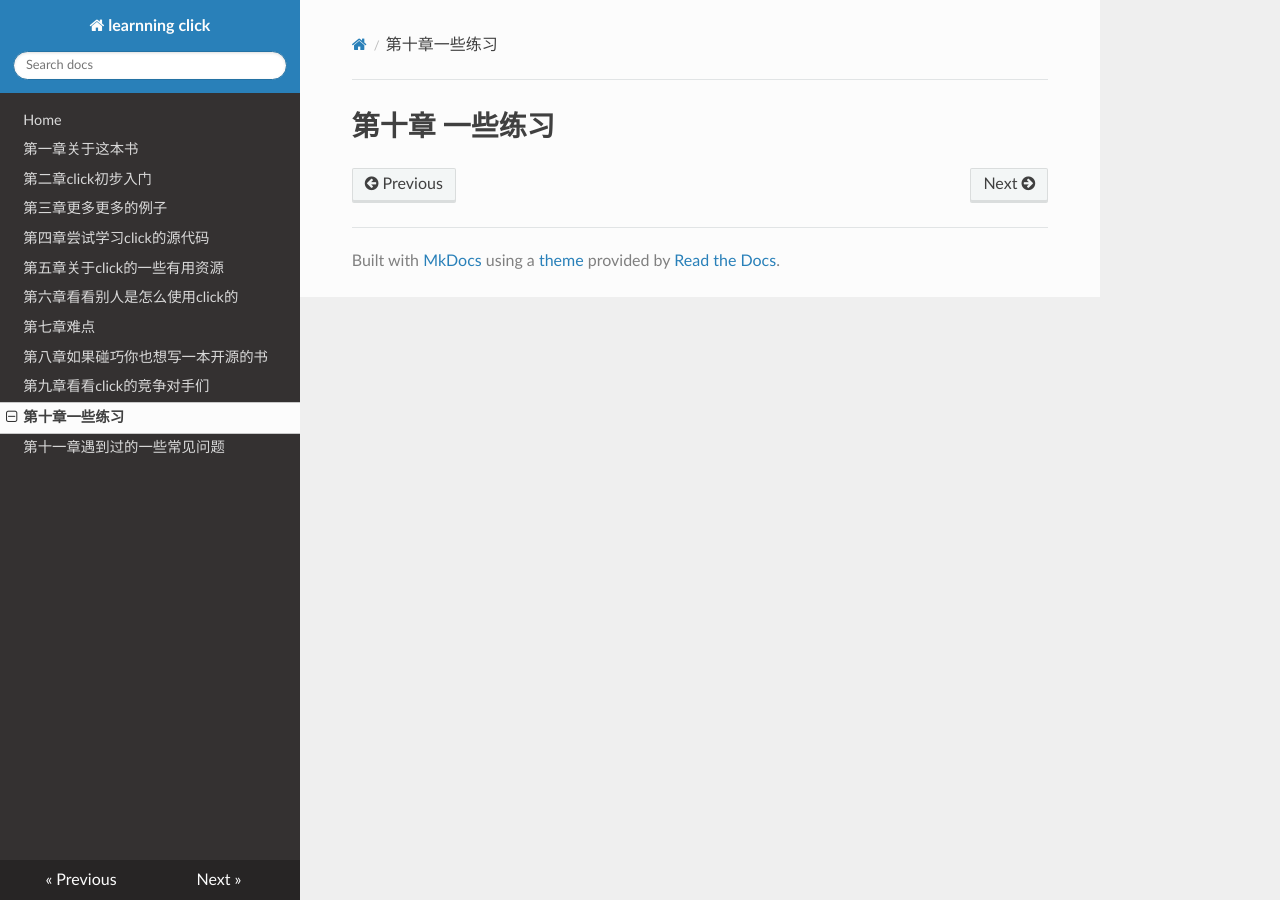
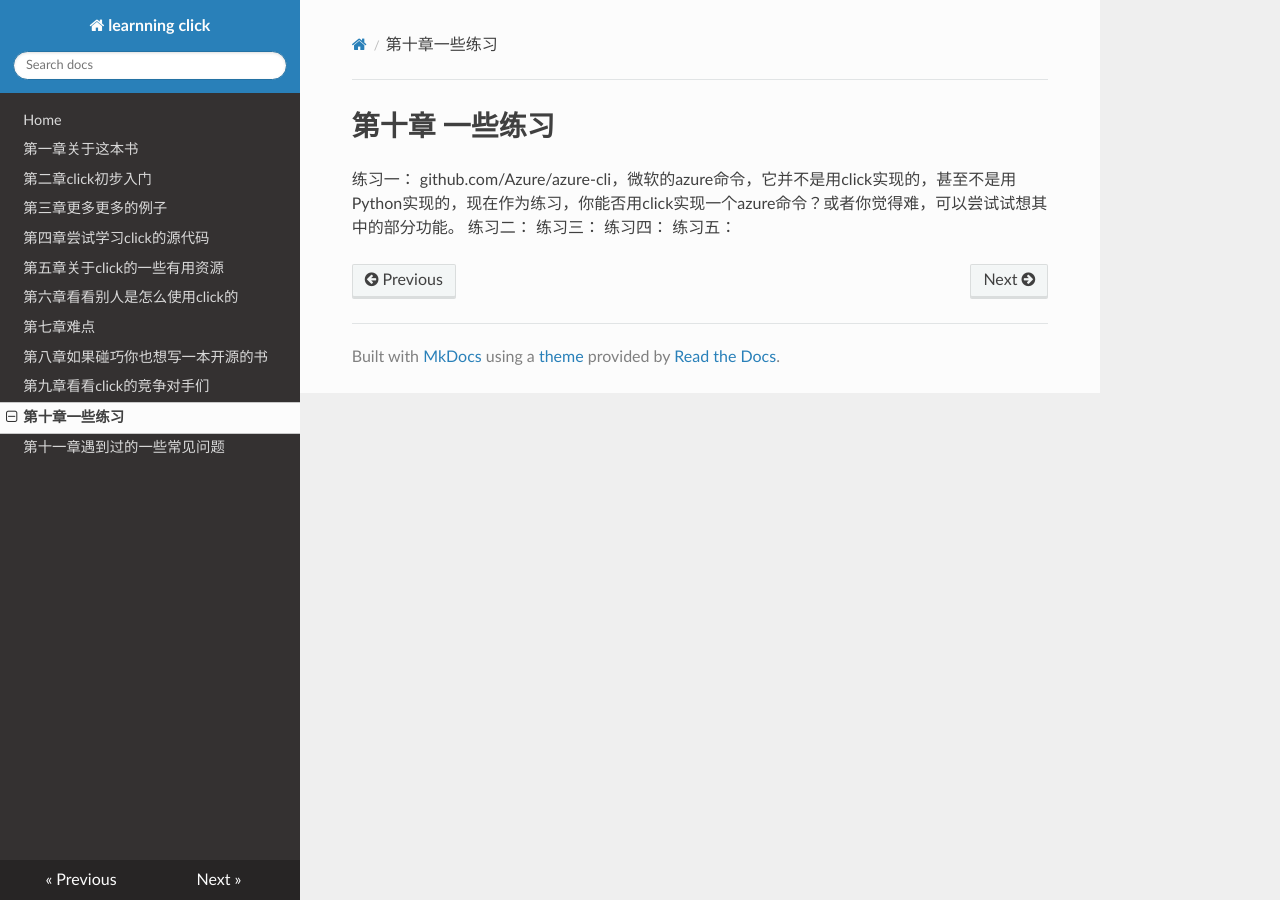
Before and after one commit to lizkca/thebook, an MkDocs documentation site: the page built from docs/chap10.md, in a window 1280 px wide. Built offline with MkDocs 1.6.1, drawn with Linux system fonts in a browser that asks for light colours; nearby versions of some CDN libraries.

Commit message:
change chap10, chap3,4,5,6

```diff
--- a/docs/chap10.md
+++ b/docs/chap10.md
@@ -1 +1,7 @@
 # 第十章  一些练习
+练习一：
+github.com/Azure/azure-cli，微软的azure命令，它并不是用click实现的，甚至不是用Python实现的，现在作为练习，你能否用click实现一个azure命令？或者你觉得难，可以尝试试想其中的部分功能。
+练习二：
+练习三：
+练习四：
+练习五：
```
Also changed, not shown: docs/chap3.md (+1 -0 lines), docs/chap4.md (+3 -0 lines), docs/chap5.md (+1 -0 lines), docs/chap6.md (+1 -0 lines).
